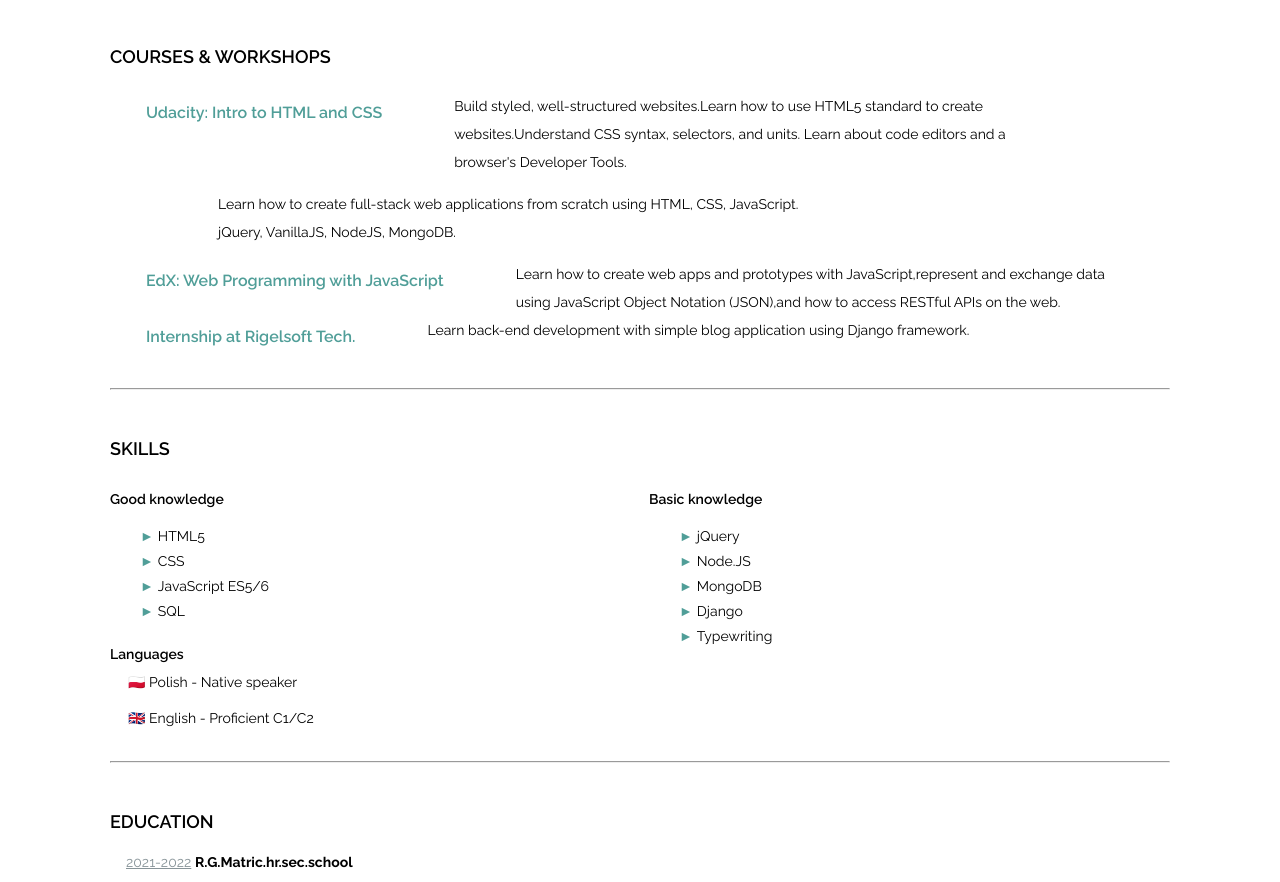
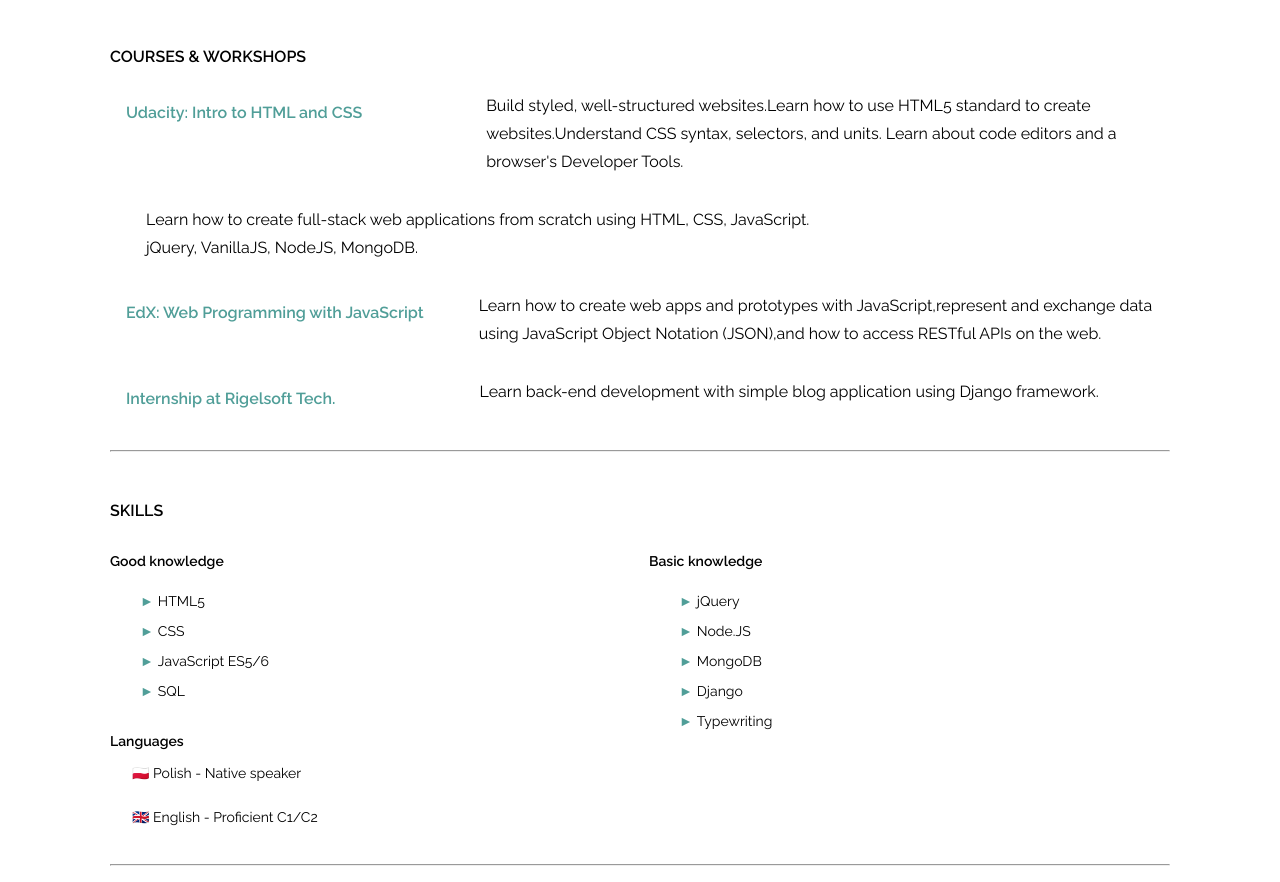
Before and after one commit to HariSunil/resume, a plain HTML site: page index.html in a window 1280 px wide. Shown: the part 527-1409 px from the top of the page. Drawn offline with Linux system fonts and the light colour scheme.

Commit message:
updated webpage

```diff
--- a/index.html
+++ b/index.html
@@ -33,7 +33,7 @@
              <div class="title">
                    <h4>Udacity: Intro to HTML and CSS</h4>
              </div>
-             <div class="description">
+             <div class="description para">
                   <p>Build styled, well-structured websites.Learn how to use HTML5 standard to create<br> websites.Understand CSS syntax, selectors, and units. Learn about code editors and a<br> browser's Developer Tools.</p>
              </div>
         </article>
@@ -46,7 +46,7 @@
               <div class="title">
                    <h4>EdX: Web Programming with JavaScript</h4>
               </div>
-              <div class="description">
+              <div class="description para1">
                    <p>Learn how to create web apps and prototypes with JavaScript,represent and exchange data<br> using JavaScript Object Notation (JSON),and how to access RESTful APIs on the web.</p>
               </div>
         </article>
@@ -54,7 +54,7 @@
             <div class="title">
                   <h4>Internship at Rigelsoft Tech.</h4>
             </div>
-            <div class="description">
+            <div class="description para2">
                   <p>Learn back-end development with simple blog application using Django framework.</p>
             </div>
         </article>
--- a/style.css
+++ b/style.css
@@ -32,7 +32,6 @@ header h1{
 section p{
     font-size: 16px;
     line-height: 28px;
-    display: block;
 }
 a .fab{
    color: white;
@@ -58,7 +57,7 @@ h3,h4{
 h3{
     text-transform: uppercase;
     display:block;
-    font-size: 18px;
+    font-size: 16px;
     margin-top: 54px;
     margin-bottom: 30px;
 }
@@ -73,13 +72,22 @@ h3{
     font-size: 10px;
 }
 .notitle{
-    padding: 14px 0;
+    margin-bottom: 30px;
+    padding-left: 20px;
 }
 .description p{
-     font-size: 14px;
+     font-size: 16px;
 }
-.course, .description, p{
-    padding-left: 36px;
+.para p{
+    padding-left: 124px;
+    margin-bottom: 30px;
+}
+.para1 p{
+    padding-left: 55px;
+    margin-bottom: 30px;
+}
+.para2 p{
+    padding-left: 144px;
 }
 .course{
     display: flex;
@@ -99,7 +107,7 @@ h3{
     padding-top: 20px;
 }
 .column li{
-    line-height: 25px;
+    line-height: 30px;
     font-size: 14px;
     padding-left: 30px;
     list-style-type: none;
@@ -113,7 +121,7 @@ h3{
 }
 .lang p{
     font-size: 14px;
-    padding: 8px;
+    padding: 12px;
     margin: 10px;
 }
 .skill .column ul > li:before {
```
